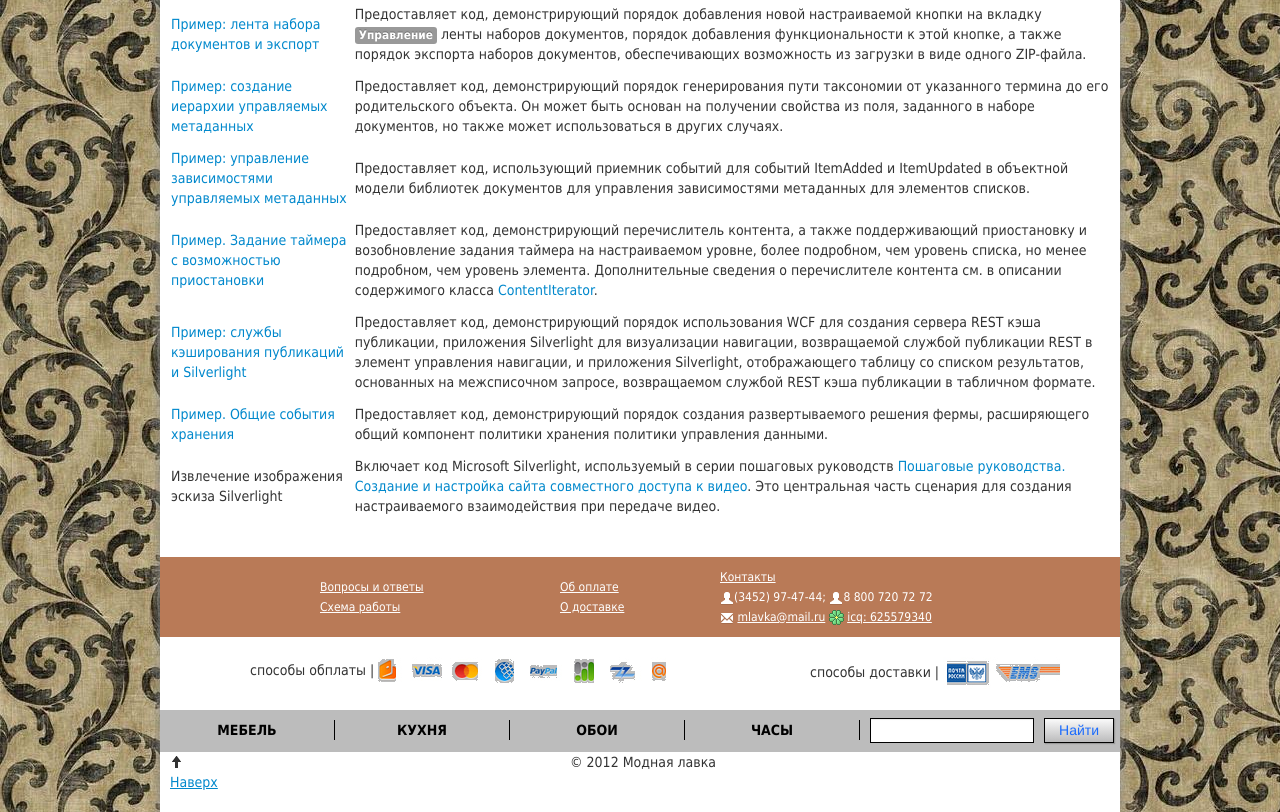
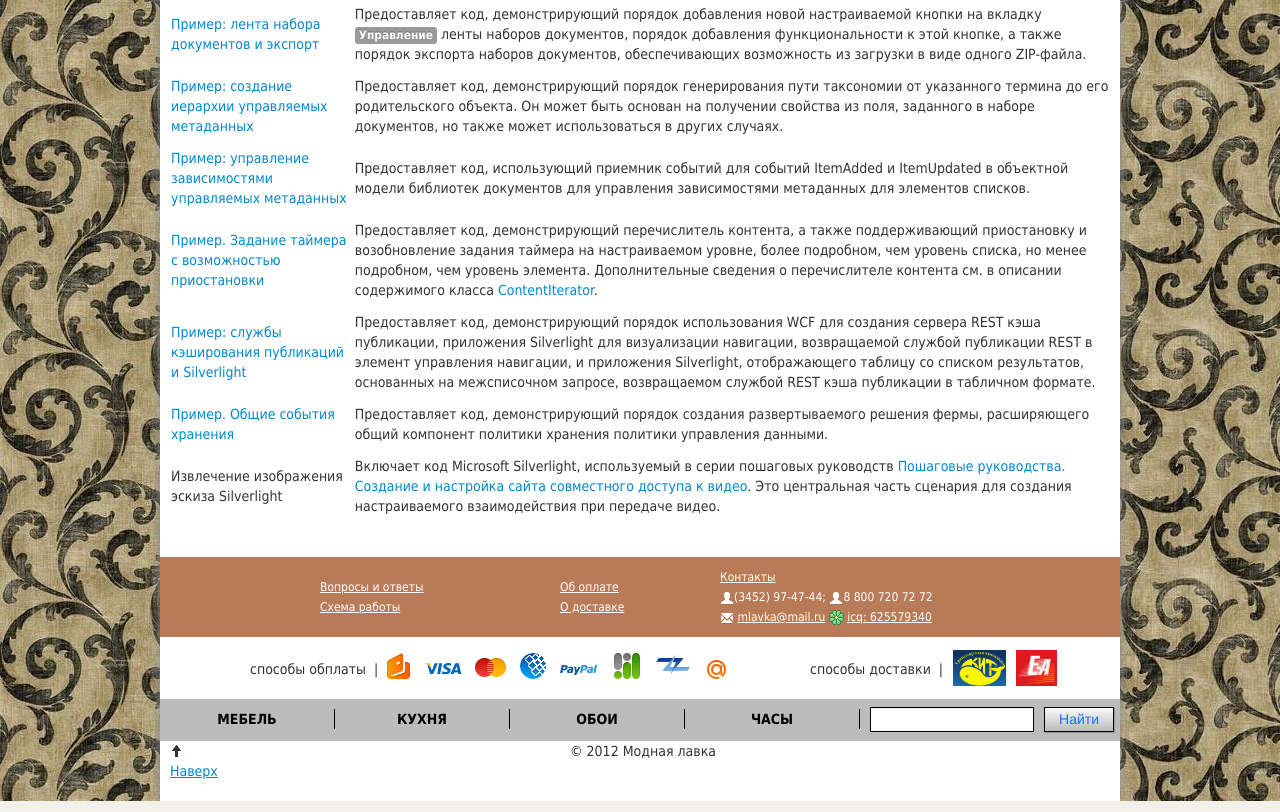
Before and after one commit to CrazyTimon/ml, a plain HTML site: page content-page.html in a window 1280 px wide. Shown: the part 1415-2227 px from the top of the page. Drawn offline with nearby package versions, Linux system fonts and the light colour scheme.

Commit message:
fix2 добавил спарйты доставки,оплаты и их отображение

```diff
--- a/content-page.html
+++ b/content-page.html
@@ -109,8 +109,22 @@
             <div class="span12">&nbsp;</div>
         </div>
         <div class="row ">
-            <div class="span7 offset1">способы обплаты | <img src="./img/oplata.jpg"></div>
-            <div class="span4">способы доставки | <img src="./img/dostavka.jpg"></div>
+            <div class="span7 offset1">
+                способы обплаты&nbsp; |
+                <div class="css-sprite__payment css-sprite__payment_yandex"></div>
+                <div class="css-sprite__payment css-sprite__payment_visa"></div>
+                <div class="css-sprite__payment css-sprite__payment_mastercard"></div>
+                <div class="css-sprite__payment css-sprite__payment_webmoney"></div>
+                <div class="css-sprite__payment css-sprite__payment_paypal"></div>
+                <div class="css-sprite__payment css-sprite__payment_rbkmoney"></div>
+                <div class="css-sprite__payment css-sprite__payment_zz"></div>
+                <div class="css-sprite__payment css-sprite__payment_mailrumoney"></div>
+                <!--<img src="./img/oplata.jpg">--></div>
+            <div class="span4">
+                способы доставки&nbsp; |
+                <div class="css-sprite__delivery css-sprite__delivery_kit"></div>
+                <div class="css-sprite__delivery css-sprite__delivery_ea"></div>
+            </div><!--<img src="./img/dostavka.jpg"></div>-->
         </div>
         <div class="row ">
             <div class="span12">&nbsp;</div>
--- a/css/style.css
+++ b/css/style.css
@@ -797,3 +797,75 @@ div.footer {
 .index__news__all{
     float: right;
 }
+
+.css-sprite__payment_yandex{
+    background: url('../img/pay.png') 100px -68px;
+    height: 26px;
+    width: 23px;
+}
+
+.css-sprite__payment_visa{
+    background: url('../img/pay.png') 407px -69px;
+    height: 26px;
+    width: 37px;
+}
+
+.css-sprite__payment_mastercard{
+    background: url('../img/pay.png') 354px -70px;
+    height: 26px;
+    width: 31px;
+}
+
+.css-sprite__payment_webmoney{
+    background: url('../img/pay.png') 100px -22px;
+    height: 26px;
+    width: 26px;
+}
+
+.css-sprite__payment_paypal{
+    background: url('../img/pay.png') 56px -68px;
+    height: 26px;
+    width: 37px;
+}
+
+.css-sprite__payment_rbkmoney{
+    background: url('../img/pay.png') 354px -121px;
+    height: 26px;
+    width: 31px;
+}
+
+.css-sprite__payment_zz{
+    background: url('../img/pay.png') 305px -325px;
+    height: 26px;
+    width: 34px;
+}
+
+.css-sprite__payment_mailrumoney{
+    background: url('../img/pay.png') 150px -68px;
+    height: 26px;
+    width: 23px;
+}
+
+.css-sprite__payment {
+    display: inline-block;
+    margin: -4px 5px -5px 5px;
+}
+
+.css-sprite__delivery{
+    display: inline-block;
+    margin: -7px 0px -12px 6px;
+}
+
+.css-sprite__delivery_kit{
+    background: url('../img/kit.jpg');
+    height: 36px;
+    width: 53px;
+    background-size: cover;
+}
+
+.css-sprite__delivery_ea{
+    background: url('../img/ea.png');
+    height: 36px;
+    width: 41px;
+    background-size: cover;
+}
```
Also changed, not shown: img/ea.png (added), img/kit.jpg (added), img/pay.png (added).
